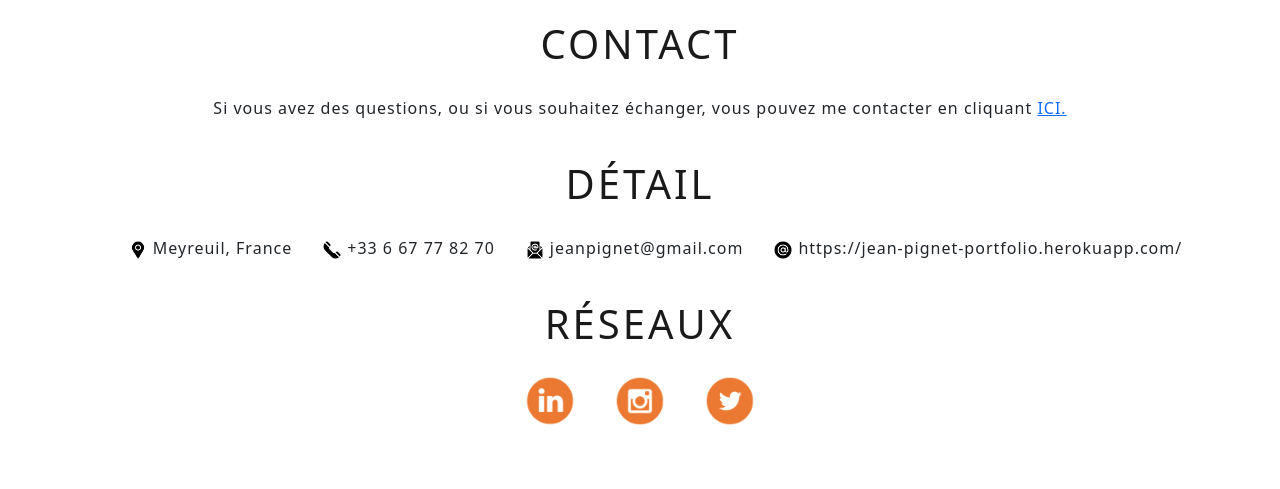
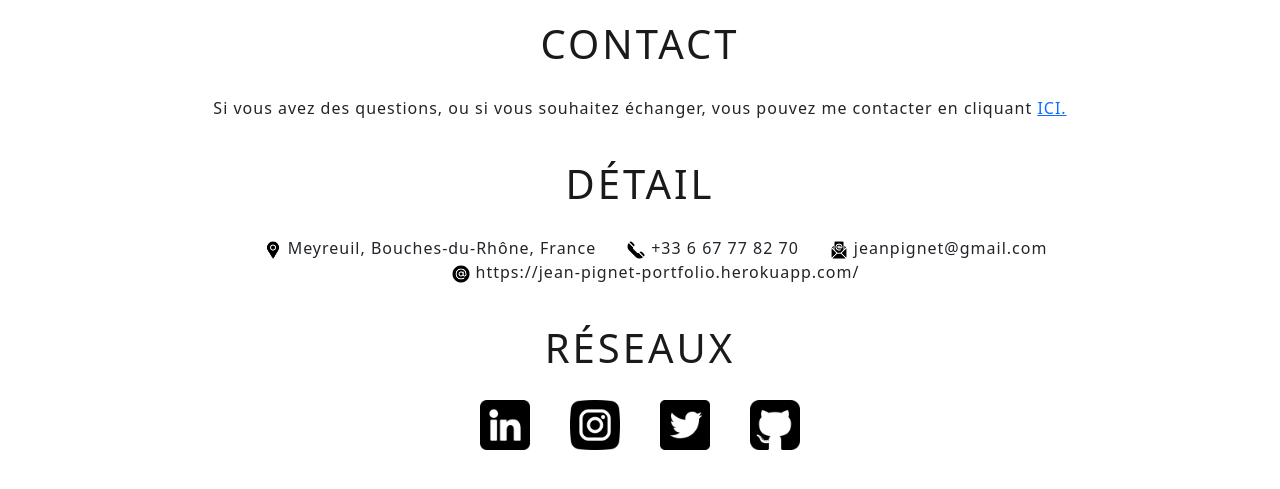
Before and after one commit to Jpignet/mon_site_symfony, a Symfony app: template templates/contact/contact.html.twig in a window 1280 px wide. Shown: the part 76-565 px from the top of the page. Run offline with Twig, Linux system fonts and the light colour scheme; the template is opened without the code that fills it, so the values that code supplies are empty; some libraries are stand-ins or nearby versions.

Commit message:
Uptdate Contact
Update logo and added GitHub link

```diff
--- a/public/css/blog.css
+++ b/public/css/blog.css
@@ -159,7 +159,7 @@ italic
     justify-content: center;
 }
 
-.lin, .ins, .twi
+.lin, .ins, .twi, .git
 {
     height: 50px;
     padding-left: 20px;
--- a/templates/contact/contact.html.twig
+++ b/templates/contact/contact.html.twig
@@ -9,7 +9,7 @@
     <h1>Détail</h1>
     <div id="conteneur_detail">
         <div class="lieu">
-            <img class="lie" src="/images/lieux.png" alt="" title="">Meyreuil, France
+            <img class="lie" src="/images/lieux.png" alt="" title="">Meyreuil, Bouches-du-Rhône, France
         </div>
         <div class="phone">
             <img class="pho" src="/images/phone.png" alt="" title="">+33 6 67 77 82 70
@@ -25,9 +25,11 @@
 
     <h1>Réseaux</h1>
     <div id="conteneur_reseau">
-        <a href="http://www.linkedin.com/in/jeanpignet"><img class="lin" src="/images/linkedin.png" alt="Lien Linkedin Pignet Jean" title="Lien likedin Jean Pignet">
-        <a href="http://www.instagram.com/jeanpignet"><img class="ins" src="/images/instagrame.png" alt="Lien instagrame Pignet Jean" title="Lien instagrame Jean Pignet">
-        <a href="http://www.twitter.com/PignetJean"><img class="twi" src="/images/twitter.png" alt="Lien twitter Pignet Jean" title="Lien twitter Jean Pignet">
+        <a href="http://www.linkedin.com/in/jeanpignet"><img class="lin" src="/images/logo_linkedin.png" alt="Lien Linkedin Pignet Jean" title="Lien likedin Jean Pignet">
+        <a href="http://www.instagram.com/jeanpignet"><img class="ins" src="/images/logo_instagram.png" alt="Lien instagrame Pignet Jean" title="Lien instagrame Jean Pignet">
+        <a href="http://www.twitter.com/PignetJean"><img class="twi" src="/images/logo_twitter.png" alt="Lien twitter Pignet Jean" title="Lien twitter Jean Pignet">
+        <a href="https://github.com/Jpignet"><img class="git" src="/images/logo_github.png" alt="Lien twitter Pignet Jean" title="Lien GitHub Jean Pignet">
+
 
     </div>
 
```
Also changed, not shown: templates/blog/aPropos/apropos.html.twig (+5 -5 lines), public/images/FondAcceuil.png (deleted), public/images/acceuilfond.png (deleted), public/images/instagrame.png (deleted), public/images/linkedin.png (deleted), public/images/logo_github.png (added), public/images/logo_instagram.png (added), public/images/logo_linkedin.png (added), public/images/logo_twitter.png (added), public/images/polyvalence.png (deleted), public/images/twitter.png (deleted), 1 other file.
